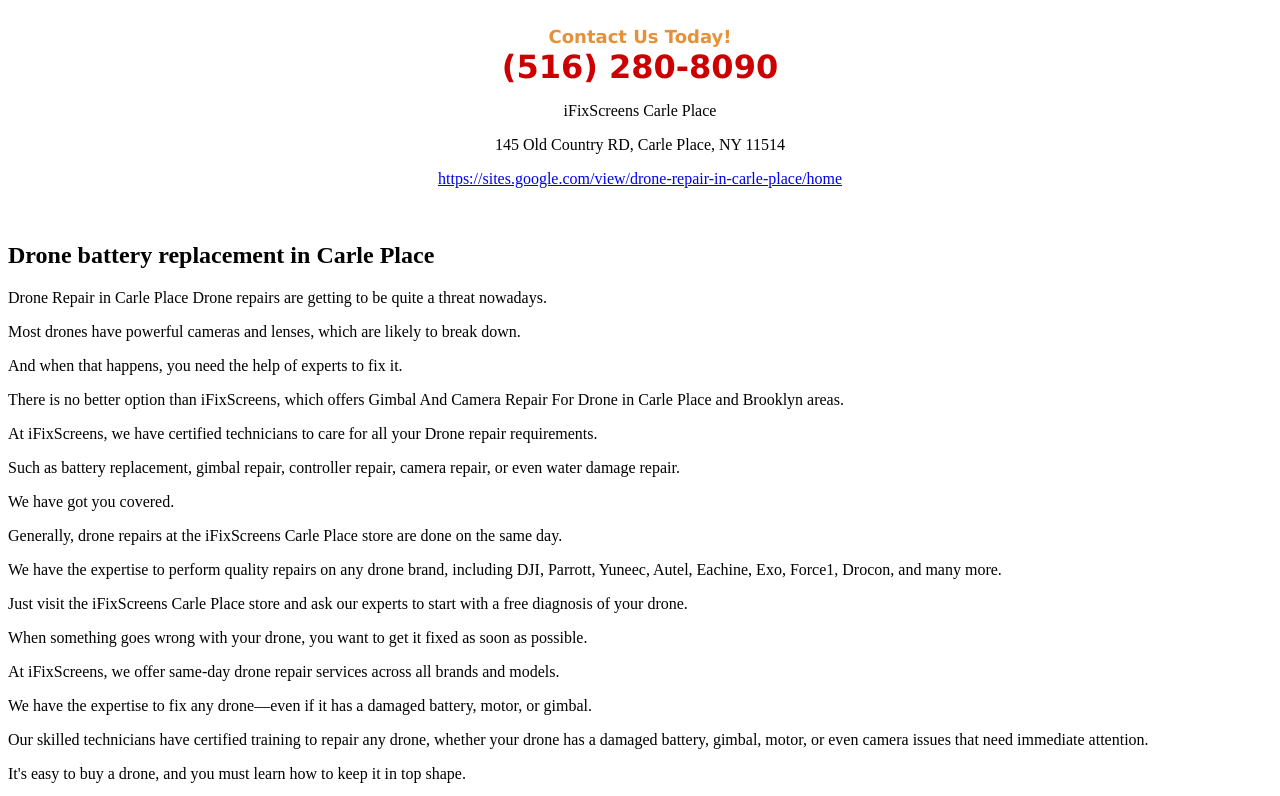
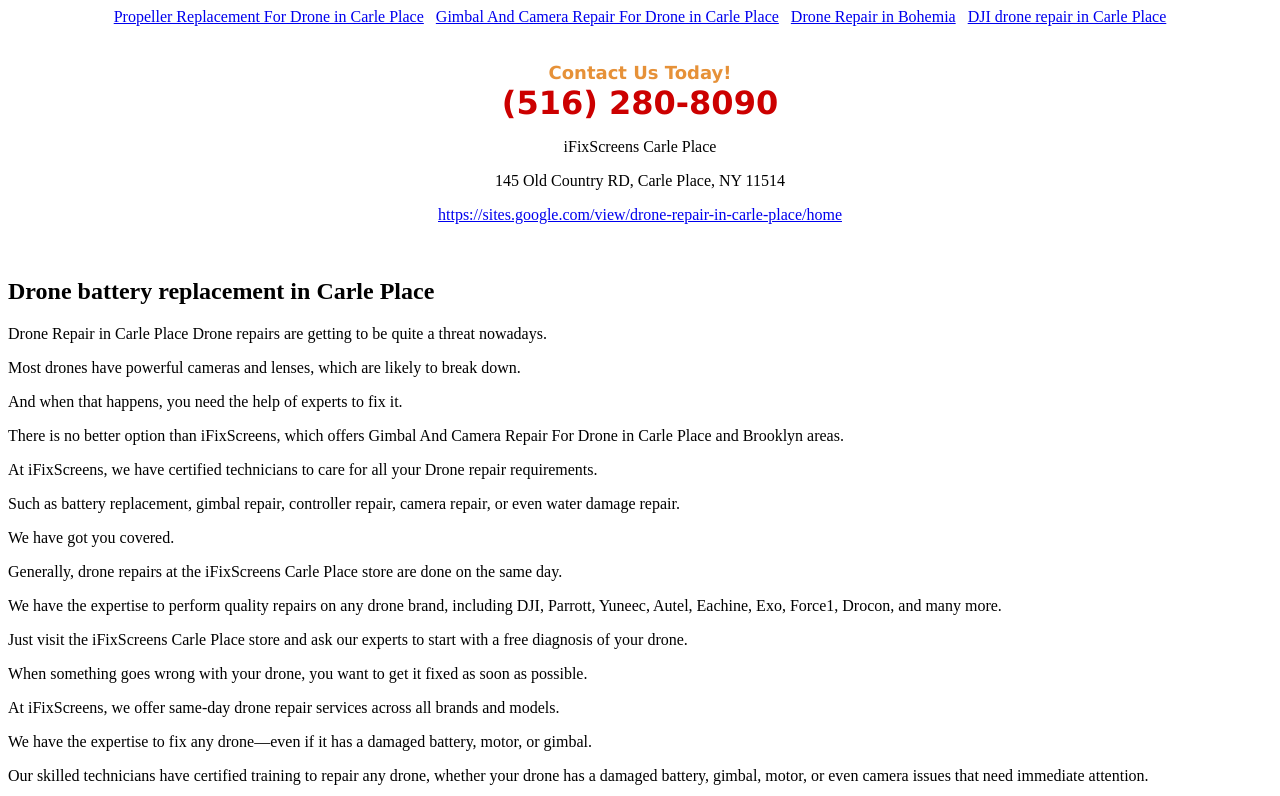
Before and after one commit to iFix786/Drone-Repair-in-Carle-Place, a plain HTML site: page DronebatteryreplacementinCarlePlace.html in a window 1280 px wide. Shown: the top 796 px of the page. Drawn offline with Linux system fonts and the light colour scheme.

Commit message:
Update DronebatteryreplacementinCarlePlace.html

```diff
--- a/DronebatteryreplacementinCarlePlace.html
+++ b/DronebatteryreplacementinCarlePlace.html
@@ -1,4 +1,12 @@
-<!DOCTYPE html><html><body><div class="sites-embed-align-center-wrapping-off"><div class="sites-embed-border-on sites-embed sites-embed-full-width" style="width:100%;"><div class="sites-embed-content sites-embed-type-text"><div class="sites-embed-content-textbox"><div dir="ltr"><div style="text-align:center"><br><span style="color:rgb(230,145,56)"><b><font size="4"><span style="font-family:verdana,sans-serif">Contact Us Today!</span></font></b></span><br><span style="color:rgb(204,0,0)"><b><font size="6"><span style="font-family:verdana,sans-serif">(516) 280-8090</span></font></b></span><br><p>iFixScreens Carle Place</p><p>145 Old Country RD, Carle Place, NY 11514</p><p><a href="https://sites.google.com/view/drone-repair-in-carle-place/home" target="_blank">https://sites.google.com/view/drone-repair-in-carle-place/home</a></p><br></div></div></div></div></div></div><h2>Drone battery replacement in Carle Place</h2>Drone Repair in Carle Place
+<!DOCTYPE html><html><body>
+   <div style="text-align: center;">
+        <a href="./PropellerReplacementForDroneinCarlePlace.html">Propeller Replacement For Drone in Carle Place</a>&nbsp&nbsp
+        <a href="./GimbalAndCameraRepairForDroneinCarlePlace.html">Gimbal And Camera Repair For Drone in Carle Place</a>&nbsp&nbsp
+
+<a href="./index.html">Drone Repair in Bohemia</a>&nbsp&nbsp
+        <a href="./DJIdronerepairinCarlePlace.html">DJI drone repair in Carle Place</a>
+    </div><br/>
+  <div class="sites-embed-align-center-wrapping-off"><div class="sites-embed-border-on sites-embed sites-embed-full-width" style="width:100%;"><div class="sites-embed-content sites-embed-type-text"><div class="sites-embed-content-textbox"><div dir="ltr"><div style="text-align:center"><br><span style="color:rgb(230,145,56)"><b><font size="4"><span style="font-family:verdana,sans-serif">Contact Us Today!</span></font></b></span><br><span style="color:rgb(204,0,0)"><b><font size="6"><span style="font-family:verdana,sans-serif">(516) 280-8090</span></font></b></span><br><p>iFixScreens Carle Place</p><p>145 Old Country RD, Carle Place, NY 11514</p><p><a href="https://sites.google.com/view/drone-repair-in-carle-place/home" target="_blank">https://sites.google.com/view/drone-repair-in-carle-place/home</a></p><br></div></div></div></div></div></div><h2>Drone battery replacement in Carle Place</h2>Drone Repair in Carle Place
 Drone repairs are getting to be quite a threat nowadays. <p>Most drones have powerful cameras and lenses, which are likely to break down. <p>And when that happens, you need the help of experts to fix it. <p>There is no better option than iFixScreens, which offers Gimbal And Camera Repair For Drone in Carle Place  and Brooklyn areas.
 <p>
 
```
